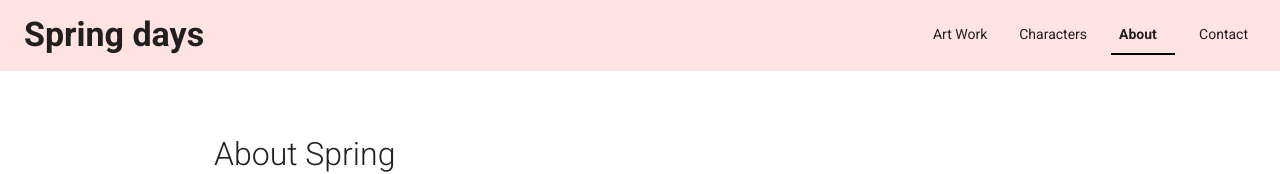
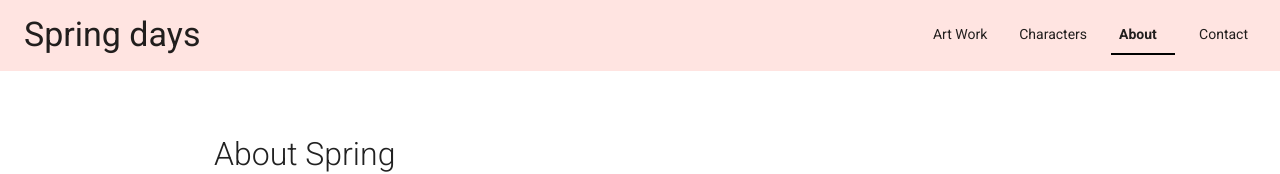
Before and after one commit to jaylee1021/springk_portfolio, a Next.js app: page /about in a window 1280 px wide. Shown: the top 174 px of the page. Built offline with nearby package versions, Linux system fonts and the light colour scheme.

Commit message:
update logo fontweight to 400

```diff
--- a/src/components/Layout/Navbar.tsx
+++ b/src/components/Layout/Navbar.tsx
@@ -47,7 +47,7 @@ export default function Navbar() {
               color: 'text.primary',
             }}
           >
-            <Typography variant="h4" noWrap component="div" sx={{ fontWeight: 700 }}>
+            <Typography variant="h4" noWrap component="div" sx={{ fontWeight: 400 }}>
               Spring days
             </Typography>
           </Box>
```
